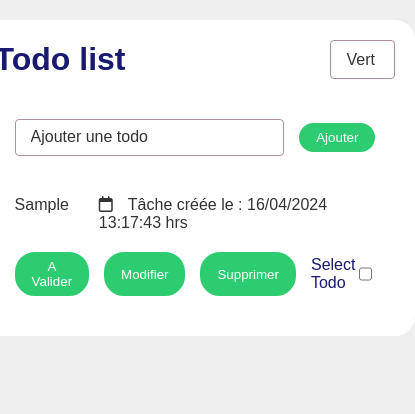
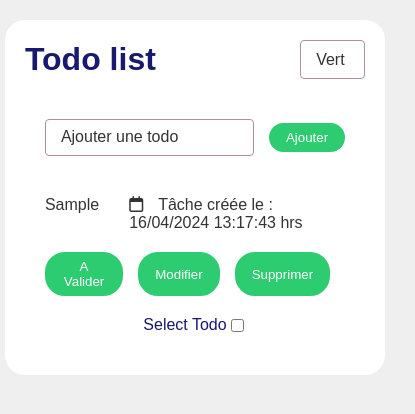
Before and after one commit to Escanor1986/React-Todo, a React (Vite) app: page / in a window 390 px wide. Both pictures are taken after typing "Sample" into the empty fields and a click on the button "Ajouter". Shown: the top 414 px of the page, 415 px wide, since content can reach past the window. Built offline with nearby package versions, Linux system fonts and the light colour scheme.

Commit message:
Added some css to finish responsive version

```diff
--- a/src/App.jsx
+++ b/src/App.jsx
@@ -129,7 +129,7 @@ function App() {
           {todoToDelete.length > 0 ? (
             <div className="d-flex flex-fill justify-content-center align-items-center">
               <button
-                className={`selectedTodo-${theme} p-20 m-15`}
+                className={`delete-all-todo selectedTodo-${theme} p-20 m-15`}
                 onClick={deleteAllSelectedTodo}
               >
                 Supprimer les todos sélectionnées
--- a/src/assets/styles/_themes.scss
+++ b/src/assets/styles/_themes.scss
@@ -36,6 +36,7 @@ input {
   border: 1px solid var(--accent);
   padding: 10px 15px;
   outline: none;
+  cursor: pointer;
 }
 
 input::placeholder {
@@ -66,6 +67,7 @@ input::placeholder {
   border-radius: 25px;
   background-color: var(--gray-2);
   margin: 5px 0;
+  cursor: pointer;
 }
 
 .selectedTodo-secondary {
@@ -73,6 +75,13 @@ input::placeholder {
   border-radius: 25px;
   background-color: var(--gray-2);
   margin: 5px 0;
+  cursor: pointer;
+}
+
+.delete-all-todo:hover {
+  border-radius: 4px;
+  border: 4px inset var(--accent);
+  border-radius: 25px;
 }
 
 .appDiv {
@@ -84,8 +93,13 @@ input::placeholder {
   font-size: 16px;
   color: #333333;
 }
+.main:hover {
+  border-radius: 4px;
+  border: 4px inset var(--accent);
+  border-radius: 25px;
+}
 
-@media screen and (max-width: 768px) {
+@media screen and (max-width: 800px) {
   .main {
     flex-direction: column;
   }
@@ -93,4 +107,17 @@ input::placeholder {
   .left {
     margin-bottom: 20px;
   }
+
+  .right {
+    margin-bottom: 20px;
+  }
+
+  .edit-todo {
+    flex-direction: column;
+    align-items: stretch;
+  }
+
+  .edit-todo > * {
+    margin-bottom: 20px;
+  }
 }
--- a/src/assets/styles/_utils.scss
+++ b/src/assets/styles/_utils.scss
@@ -12,10 +12,6 @@
 
 .p-30 {
   padding: 30px;
-}
-
-.label-pt {
-  padding-top: 4px;
 }
 
 .m-5 {
--- a/src/components/EditTodo.jsx
+++ b/src/components/EditTodo.jsx
@@ -25,13 +25,13 @@ export default function EditTodo({ todo, editTodo, cancelEditTodo }) {
   }
 
   return (
-    <div className="d-flex justify-content-center align-items-center mb-10">
+    <div className="edit-todo d-flex justify-content-center align-items-center mb-10">
       <input
         type="text"
         onChange={handleChange}
         onKeyDown={handleKeyDown}
         value={value}
-        className="mr-15 flex-fill"
+        className="mr-15"
         placeholder="Ajouter une tâche"
       />
       <Button
--- a/src/components/TodoItem.jsx
+++ b/src/components/TodoItem.jsx
@@ -55,10 +55,9 @@ function TodoItem({
           text={`Supprimer`}
           className={"mr-15"}
         />
-
-        <label className="label-pt">
-          {!todo.selected ? "Select Todo" : "Todo Selected"}
-        </label>
+      </div>
+      <div className="d-flex flex-fill justify-content-center">
+        <label>{!todo.selected ? "Select Todo" : "Todo Selected"}</label>
         <input onInput={handleInput} type="checkbox" name="selected" />
       </div>
     </li>
```
